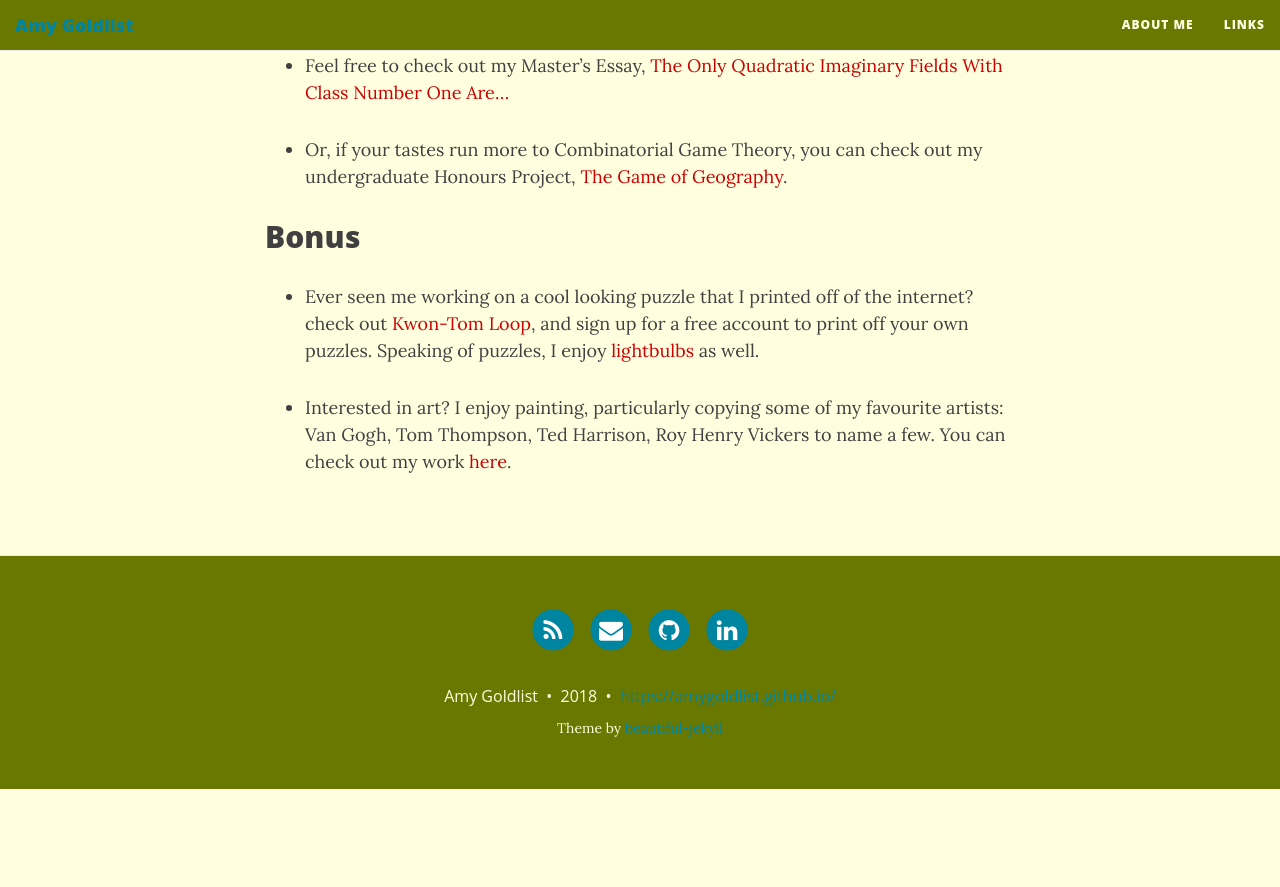
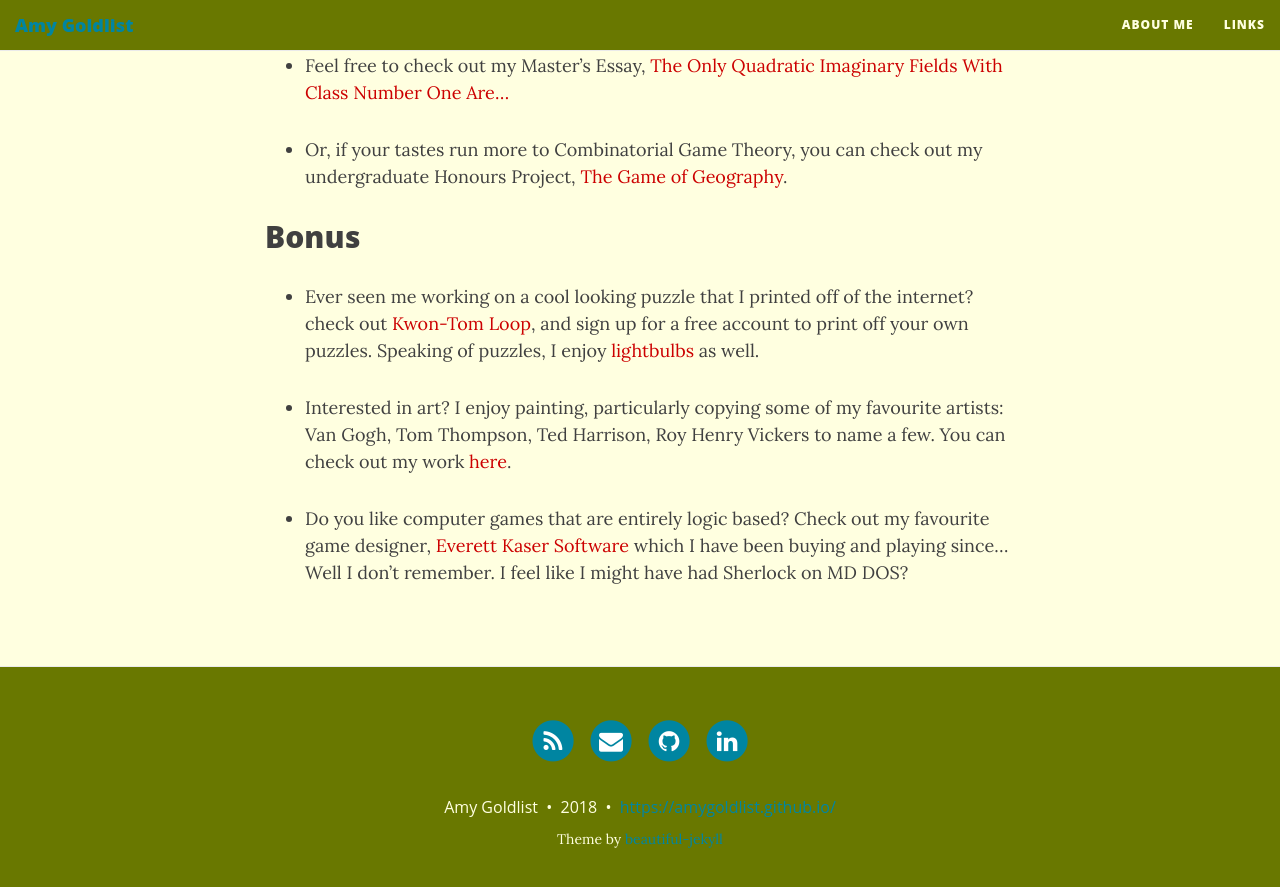
Before and after one commit to amygoldlist/amygoldlist.github.io, a Jekyll site: the page built from links.md, in a window 1280 px wide and 900 px high, scrolled down 1572 px. Shown: the top 887 px of the window. Built offline with Jekyll 4.4.1, drawn with Linux system fonts in a browser that asks for light colours; nearby versions of some CDN libraries; before the commit the page ends 2361 px from its top, so only the background shows below that.

Commit message:
added logic games

```diff
--- a/links.md
+++ b/links.md
@@ -49,3 +49,5 @@ permalink: /links/
 * Ever seen me working on a cool looking puzzle that I printed off of the internet?  check out [Kwon-Tom Loop](https://kwontomloop.com/), and sign up for a free account to print off your own puzzles.  Speaking of puzzles, I enjoy [lightbulbs](https://www.puzzle-light-up.com/) as well.
 
 * Interested in art?  I enjoy painting, particularly copying some of my favourite artists: Van Gogh, Tom Thompson, Ted Harrison, Roy Henry Vickers to name a few.  You can check out my work [here](https://knockoffart.blogspot.com/).
+
+* Do you like computer games that are entirely logic based?  Check out my favourite game designer, [Everett Kaser Software](http://www.kaser.com/) which I have been buying and playing since... Well I don't remember.  I feel like I might have had Sherlock on MD DOS?
```
